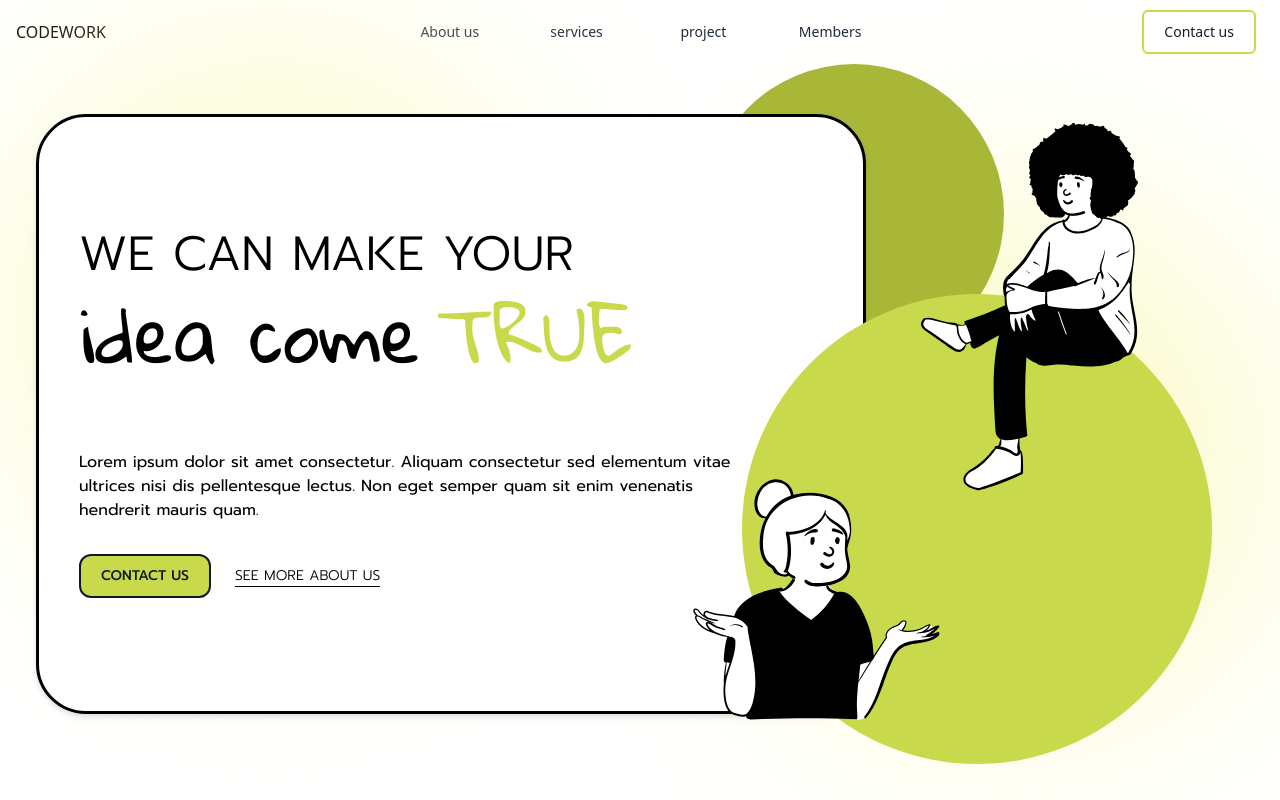
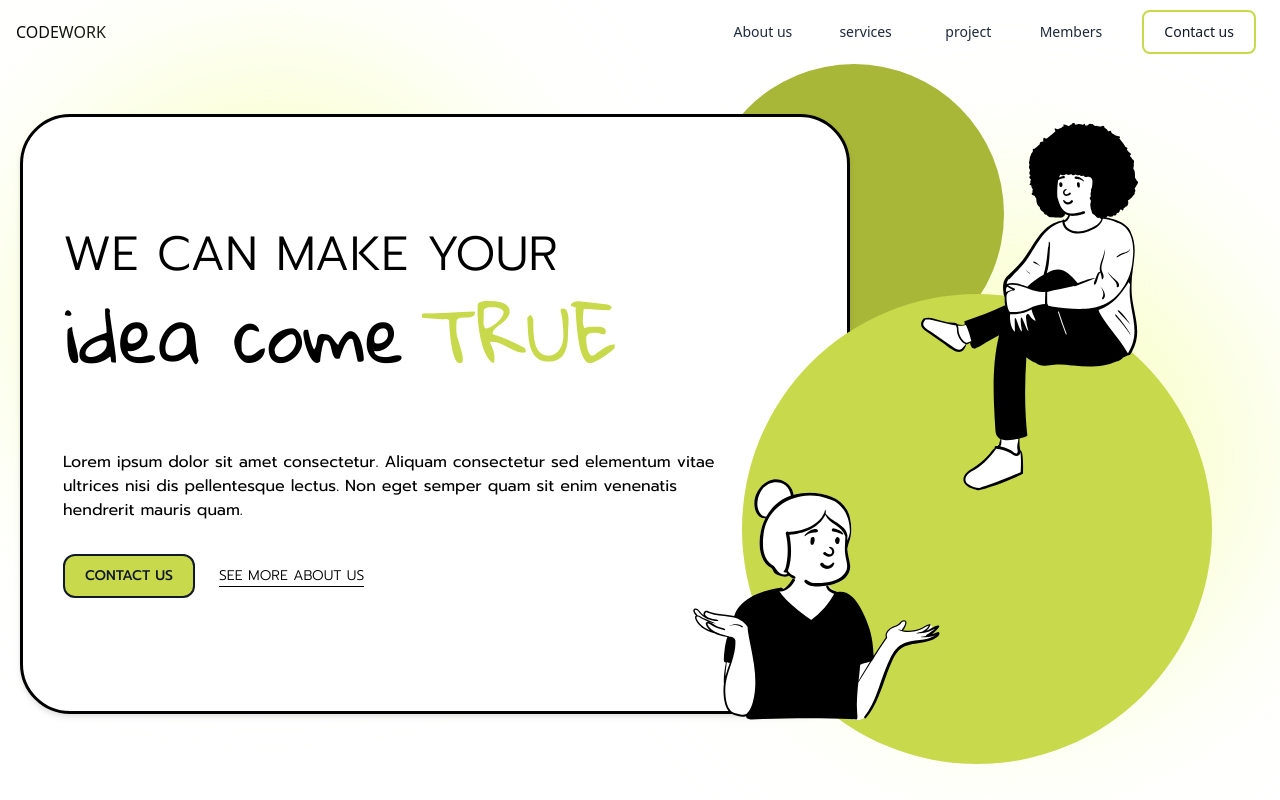
Before and after one commit to The-Alzhemist/codework-landing-page, a Next.js app: page / in a window 1280 px wide. Shown: the top 800 px of the page. Built offline with nearby package versions, Linux system fonts and the light colour scheme.

Commit message:
update navigation just-end

```diff
--- a/components/AppLayout/components/NavigationBar/NavigationBar.tsx
+++ b/components/AppLayout/components/NavigationBar/NavigationBar.tsx
@@ -2,18 +2,17 @@ import React from "react";
 
 const NavigationBar = () => {
   return (
-    <nav className="grid grid-cols-[30%_40%_30%] px-4  max-w-7xl mx-auto h-16 items-center ">
+    <nav className="grid grid-cols-[30%_70%] px-4  max-w-7xl mx-auto h-16 items-center ">
       <div>CODEWORK</div>
 
-      <ul className=" hidden md:grid grid-cols-4 justify-center gap-2 justify-items-center items-center text-sm text-slate-800 ">
-        <li className="bg-codework">About us</li>
-        <li className="text-yellow">services</li>
-        <li>project</li>
-        <li>Members</li>
-      </ul>
-
-      <div className="hidden md:flex items-center justify-end">
-        <button className="py-2.5 px-5 mr-2 text-sm font-medium text-gray-900  rounded-md border-2 border-[#C8D94C] hover:bg-[#C8D94C]">
+      <div className="hidden md:flex items-center justify-end gap-x-10">
+        <ul className=" hidden md:grid grid-cols-4 justify-center gap-x-10 justify-items-center items-center text-sm text-slate-800 ">
+          <li className="bg-codework">About us</li>
+          <li className="text-yellow">services</li>
+          <li>project</li>
+          <li>Members</li>
+        </ul>
+        <button className="py-2.5 px-5 mr-2 text-sm font-medium text-gray-900  rounded-lg border-2 border-[#C8D94C] hover:bg-[#C8D94C]">
           Contact us
         </button>
       </div>
--- a/components/Home/HeroSection/HeroSection.tsx
+++ b/components/Home/HeroSection/HeroSection.tsx
@@ -17,13 +17,13 @@ const fontGloriaHallelujah = Gloria_Hallelujah({
 const HeroSection = () => {
   return (
     <section
-      className={`${fontPrompt.variable} font-prompt relative md:py-[50px] px-4 max-w-7xl mx-auto`}
+      className={`${fontPrompt.variable} font-prompt relative md:py-[50px] max-w-7xl mx-auto`}
     >
-      <div className="rounded-full circle absolute top-0 left-0"></div>
-      <div className="rounded-full circle absolute top-36 right-0"></div>
+      <div className="rounded-full w-40 h-40 md:w-[500px] md:h-[500px] bg-[#F9FFCD]   blur-[80px] z-0 absolute top-0 left-0"></div>
+      <div className="rounded-full w-40 h-40  md:w-[500px] md:h-[500px] bg-[#F9FFCD]   blur-[80px] z-0 absolute top-36 right-0"></div>
 
       <div className="flex w-full">
-        <div className="z-10 w-[75%] max-w-[830px] min-h-[600px]  relative bg-white border-[3px] border-black rounded-[50px] px-4 py-6 md:p-10 flex flex-col justify-center drop-shadow-md">
+        <div className="z-10 w-[100%] lg:w-[75%] max-w-[830px] min-h-[600px]  relative bg-white border-[3px] border-black rounded-[50px] py-6 md:p-10 flex flex-col justify-center drop-shadow-md">
 
           <h1 className="mb-20">
             <span className="flex text-lg md:text-5xl font-light mb-5">
@@ -59,7 +59,7 @@ const HeroSection = () => {
         </div>
 
         {/* right box  */}
-        <div className="w-[25%]">
+        <div className="hidden lg:block lg:w-[25%]">
           {/* circle  */}
           <div className="z-20  absolute bottom-0 right-12 rounded-full w-[470px] h-[470px] bg-[#C8D94C] "></div>
 
--- a/components/Home/OurClient.tsx
+++ b/components/Home/OurClient.tsx
@@ -8,7 +8,7 @@ const OurClient = () => {
       <div className="flex justify-center gap-10">
         <img className="rounded-md" src="https://placehold.co/100x100" alt="" ></img>
         <img className="rounded-md" src="https://placehold.co/100x100" alt="" ></img>
-        <img className="rounded-md" src="https://placehold.co/100x100" alt="" ></img>
+        {/* <img className="rounded-md" src="https://placehold.co/100x100" alt="" ></img> */}
 
       </div>
     </div>
--- a/src/styles/globals.css
+++ b/src/styles/globals.css
@@ -2,10 +2,10 @@
 @tailwind components;
 @tailwind utilities;
 
-.circle {
+/* .circle {
   width:500px;
   height: 500px;
   background-color:rgb(250, 250, 196);
   filter: blur(120px);
   z-index: 0;
-}
+} */
```
